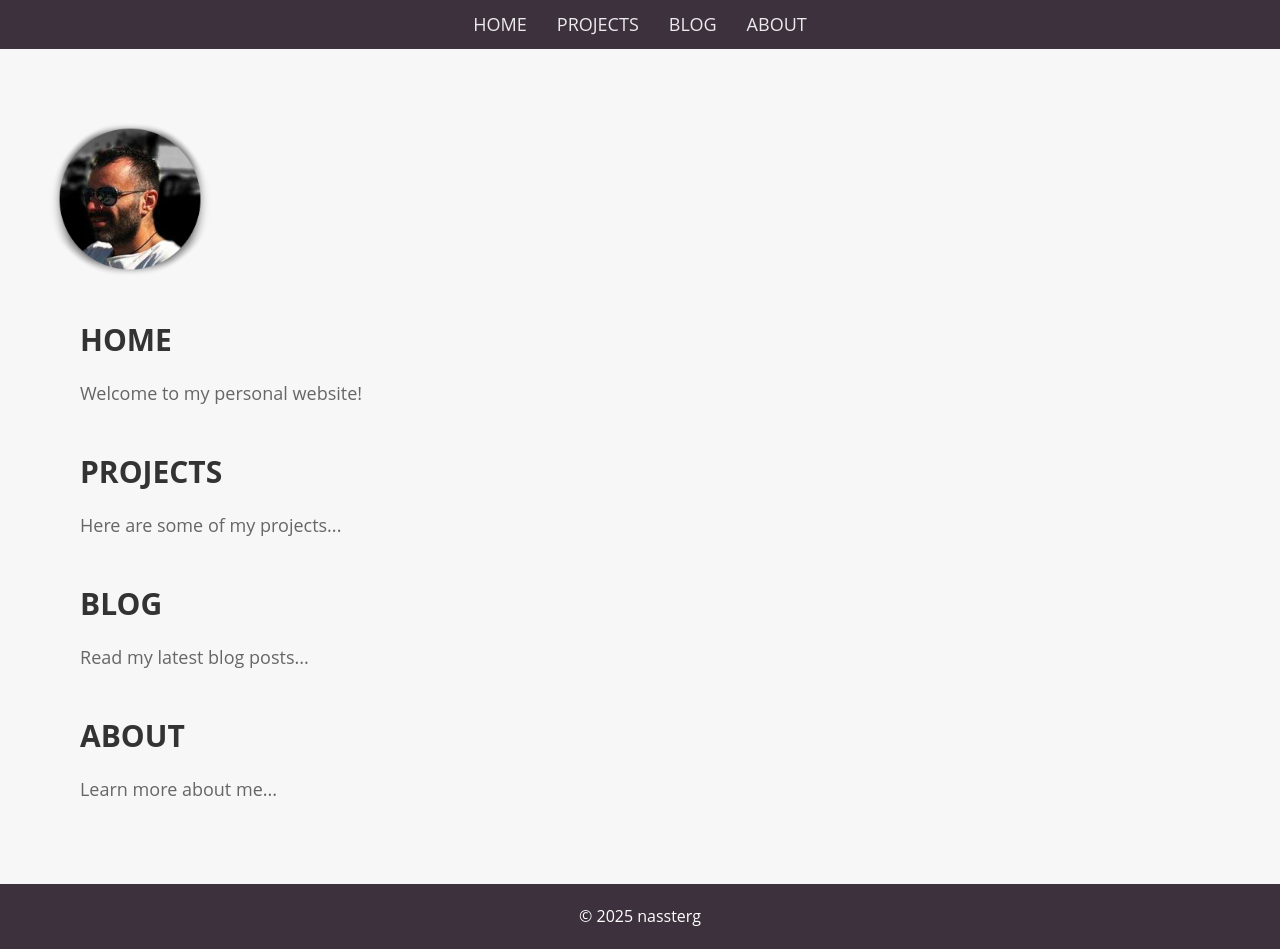
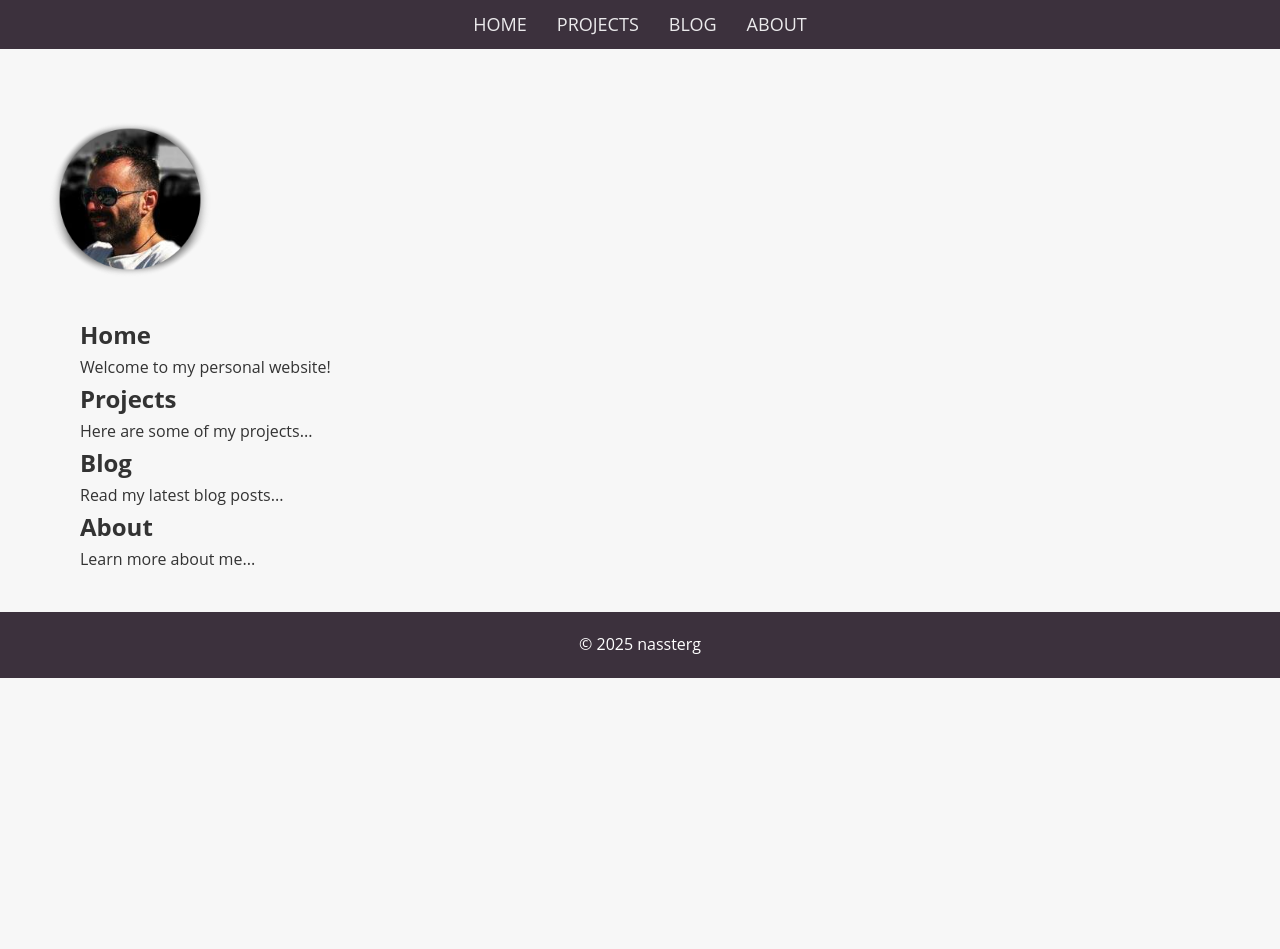
Before and after one commit to nassterg/nassterg.github.io, a Jekyll site: the page built from README.md, in a window 1280 px wide. Built offline with Jekyll 4.4.1, drawn with Linux system fonts in a browser that asks for light colours; our own code applies the rules of GitHub Pages for plain Markdown files; after the commit the page ends 900 px from its top, so only the background shows below that.

Commit message:
Update style.css

```diff
--- a/assets/css/style.css
+++ b/assets/css/style.css
@@ -42,7 +42,7 @@ body {
 }
 
 .menu ul li a:hover {
-    color: #657ED4; /* Subtle hover effect */
+    color: #657ED4; /* Updated hover color */
 }
 
 /* Create the main content (two-column layout) */
@@ -52,6 +52,7 @@ body {
     margin: 40px auto; /* Center the content */
     gap: 20px; /* Space between columns */
     justify-content: space-between; /* Ensure space between logo and menu */
+    align-items: flex-start; /* Ensure both logo and menu are at the top */
 }
 
 /* Left column (logo) */
@@ -79,37 +80,11 @@ body {
     padding-left: 40px; /* Adds space to the left of the menu */
 }
 
-/* Ensure both columns align properly */
-.content {
-    display: flex; /* Make sure the content uses a flex container */
-    align-items: flex-start; /* Align columns at the top */
-}
-
-/* Styling for individual sections */
-section {
-    margin-bottom: 40px; /* More space between sections */
-    font-size: 18px;
-}
-
-section h2 {
-    font-size: 30px;
-    font-weight: 700; /* Bold heading for clear contrast */
-    margin-bottom: 15px;
-    text-transform: uppercase; /* Minimalist style */
-    color: #333;
-}
-
-section p {
-    font-size: 18px;
-    color: #666; /* Slightly lighter text for body */
-    line-height: 1.6;
-}
-
 /* Footer styling */
 footer {
     text-align: center;
     padding: 20px 0;
-    background: #3C313D;
+    background: #3C313D; /* Footer color */
     color: white;
     margin-top: 40px;
     font-size: 16px;
```
